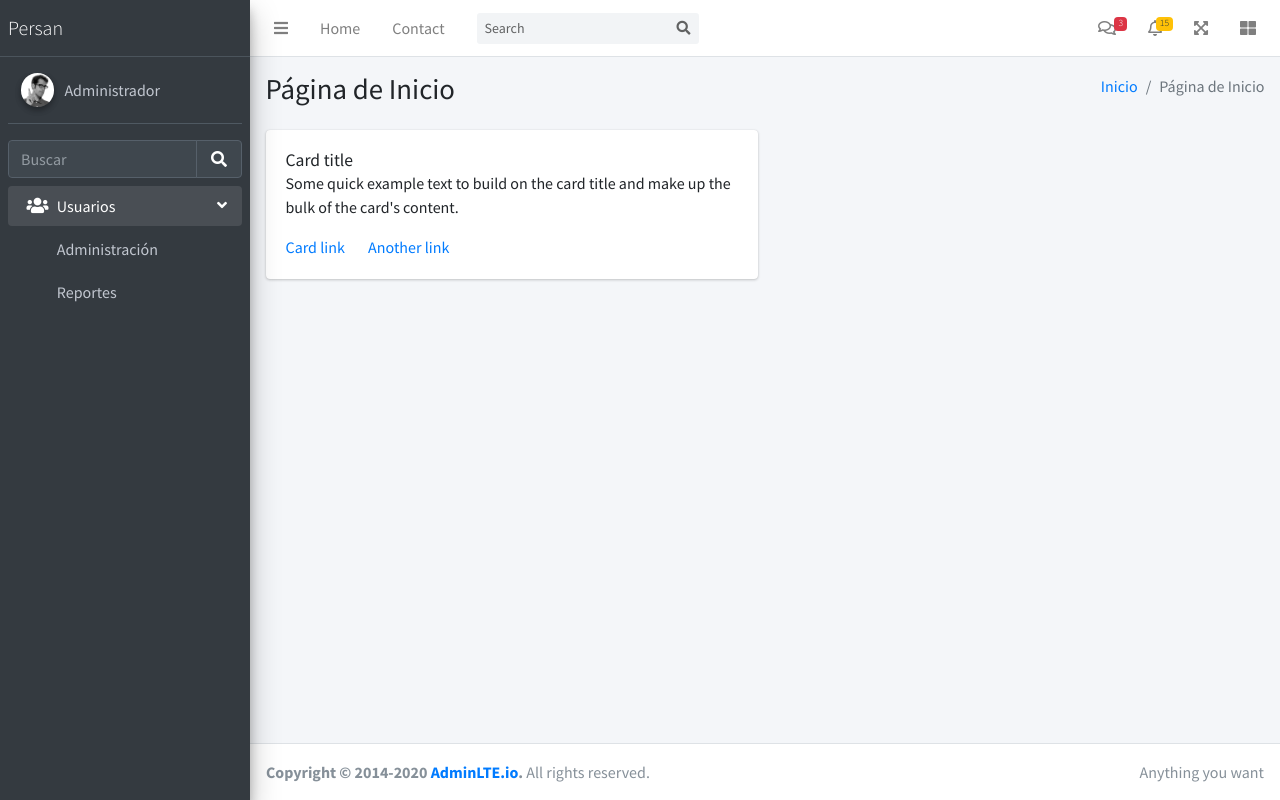
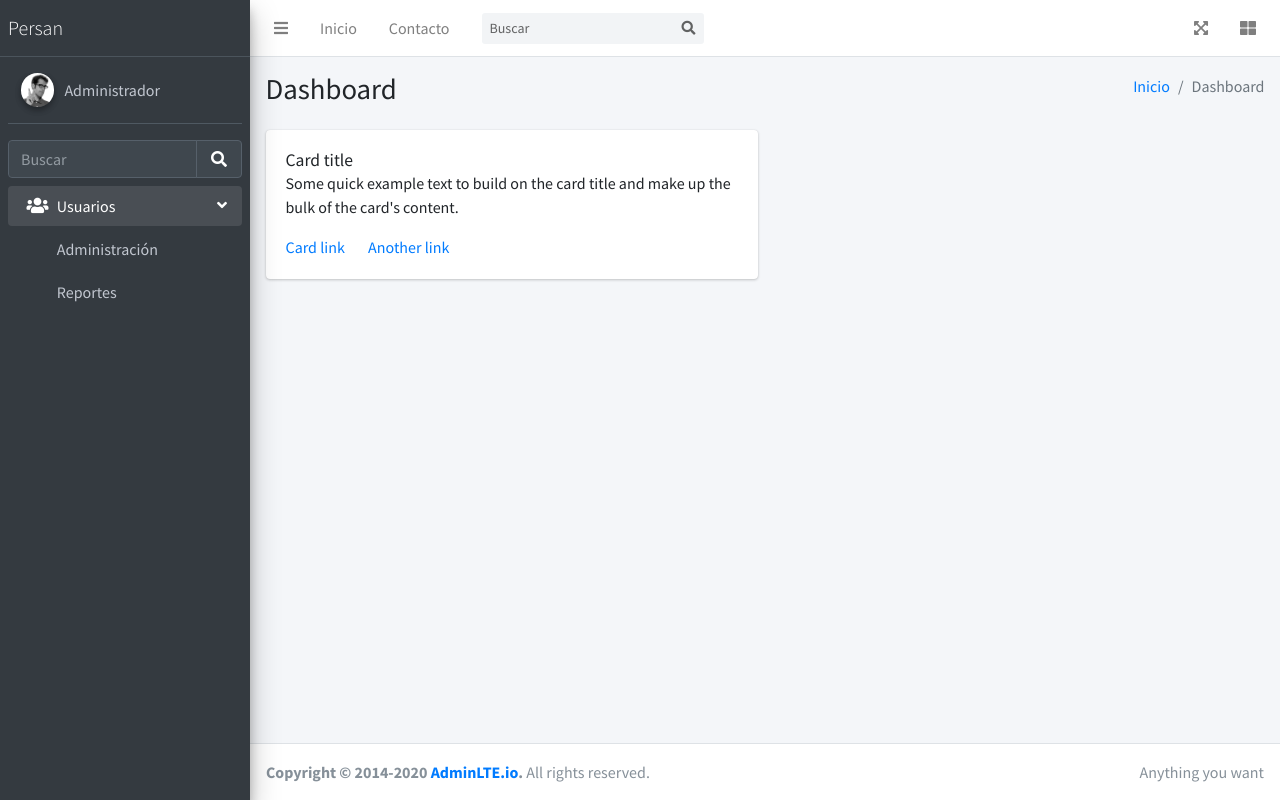
Before and after one commit to rbnm56/rep-persan, a PHP site: page /admin.php in a window 1280 px wide. Run offline with PHP 8.4, Linux system fonts and the light colour scheme.

Commit message:
modificacion de barra y header

```diff
--- a/admin.php
+++ b/admin.php
@@ -12,12 +12,12 @@
       <div class="container-fluid">
         <div class="row mb-2">
           <div class="col-sm-6">
-            <h1 class="m-0">Página de Inicio</h1>
+            <h1 class="m-0">Dashboard</h1>
           </div><!-- /.col -->
           <div class="col-sm-6">
             <ol class="breadcrumb float-sm-right">
               <li class="breadcrumb-item"><a href="#">Inicio</a></li>
-              <li class="breadcrumb-item active">Página de Inicio</li>
+              <li class="breadcrumb-item active">Dashboard</li>
             </ol>
           </div><!-- /.col -->
         </div><!-- /.row -->
--- a/templates/barra.php
+++ b/templates/barra.php
@@ -9,17 +9,17 @@
         <a class="nav-link" data-widget="pushmenu" href="#" role="button"><i class="fas fa-bars"></i></a>
       </li>
       <li class="nav-item d-none d-sm-inline-block">
-        <a href="index3.html" class="nav-link">Home</a>
+        <a href="admin.php" class="nav-link">Inicio</a>
       </li>
       <li class="nav-item d-none d-sm-inline-block">
-        <a href="#" class="nav-link">Contact</a>
+        <a href="#" class="nav-link">Contacto</a>
       </li>
     </ul>
 
     <!-- SEARCH FORM -->
     <form class="form-inline ml-3">
       <div class="input-group input-group-sm">
-        <input class="form-control form-control-navbar" type="search" placeholder="Search" aria-label="Search">
+        <input class="form-control form-control-navbar" type="search" placeholder="Buscar" aria-label="Search">
         <div class="input-group-append">
           <button class="btn btn-navbar" type="submit">
             <i class="fas fa-search"></i>
@@ -31,90 +31,6 @@
     <!-- Right navbar links -->
     <ul class="navbar-nav ml-auto">
       <!-- Messages Dropdown Menu -->
-      <li class="nav-item dropdown">
-        <a class="nav-link" data-toggle="dropdown" href="#">
-          <i class="far fa-comments"></i>
-          <span class="badge badge-danger navbar-badge">3</span>
-        </a>
-        <div class="dropdown-menu dropdown-menu-lg dropdown-menu-right">
-          <a href="#" class="dropdown-item">
-            <!-- Message Start -->
-            <div class="media">
-              <img src="dist/img/user1-128x128.jpg" alt="User Avatar" class="img-size-50 mr-3 img-circle">
-              <div class="media-body">
-                <h3 class="dropdown-item-title">
-                  Brad Diesel
-                  <span class="float-right text-sm text-danger"><i class="fas fa-star"></i></span>
-                </h3>
-                <p class="text-sm">Call me whenever you can...</p>
-                <p class="text-sm text-muted"><i class="far fa-clock mr-1"></i> 4 Hours Ago</p>
-              </div>
-            </div>
-            <!-- Message End -->
-          </a>
-          <div class="dropdown-divider"></div>
-          <a href="#" class="dropdown-item">
-            <!-- Message Start -->
-            <div class="media">
-              <img src="dist/img/user8-128x128.jpg" alt="User Avatar" class="img-size-50 img-circle mr-3">
-              <div class="media-body">
-                <h3 class="dropdown-item-title">
-                  John Pierce
-                  <span class="float-right text-sm text-muted"><i class="fas fa-star"></i></span>
-                </h3>
-                <p class="text-sm">I got your message bro</p>
-                <p class="text-sm text-muted"><i class="far fa-clock mr-1"></i> 4 Hours Ago</p>
-              </div>
-            </div>
-            <!-- Message End -->
-          </a>
-          <div class="dropdown-divider"></div>
-          <a href="#" class="dropdown-item">
-            <!-- Message Start -->
-            <div class="media">
-              <img src="dist/img/user3-128x128.jpg" alt="User Avatar" class="img-size-50 img-circle mr-3">
-              <div class="media-body">
-                <h3 class="dropdown-item-title">
-                  Nora Silvester
-                  <span class="float-right text-sm text-warning"><i class="fas fa-star"></i></span>
-                </h3>
-                <p class="text-sm">The subject goes here</p>
-                <p class="text-sm text-muted"><i class="far fa-clock mr-1"></i> 4 Hours Ago</p>
-              </div>
-            </div>
-            <!-- Message End -->
-          </a>
-          <div class="dropdown-divider"></div>
-          <a href="#" class="dropdown-item dropdown-footer">See All Messages</a>
-        </div>
-      </li>
-      <!-- Notifications Dropdown Menu -->
-      <li class="nav-item dropdown">
-        <a class="nav-link" data-toggle="dropdown" href="#">
-          <i class="far fa-bell"></i>
-          <span class="badge badge-warning navbar-badge">15</span>
-        </a>
-        <div class="dropdown-menu dropdown-menu-lg dropdown-menu-right">
-          <span class="dropdown-header">15 Notifications</span>
-          <div class="dropdown-divider"></div>
-          <a href="#" class="dropdown-item">
-            <i class="fas fa-envelope mr-2"></i> 4 new messages
-            <span class="float-right text-muted text-sm">3 mins</span>
-          </a>
-          <div class="dropdown-divider"></div>
-          <a href="#" class="dropdown-item">
-            <i class="fas fa-users mr-2"></i> 8 friend requests
-            <span class="float-right text-muted text-sm">12 hours</span>
-          </a>
-          <div class="dropdown-divider"></div>
-          <a href="#" class="dropdown-item">
-            <i class="fas fa-file mr-2"></i> 3 new reports
-            <span class="float-right text-muted text-sm">2 days</span>
-          </a>
-          <div class="dropdown-divider"></div>
-          <a href="#" class="dropdown-item dropdown-footer">See All Notifications</a>
-        </div>
-      </li>
       <li class="nav-item">
         <a class="nav-link" data-widget="fullscreen" href="#" role="button">
           <i class="fas fa-expand-arrows-alt"></i>
--- a/templates/header.php
+++ b/templates/header.php
@@ -1,9 +1,9 @@
 <!DOCTYPE html>
-<html lang="en">
+<html lang="es">
 <head>
   <meta charset="utf-8">
   <meta name="viewport" content="width=device-width, initial-scale=1">
-  <title>AdminLTE 3 | Starter</title>
+  <title>Persan</title>
 
   <!-- Google Font: Source Sans Pro -->
   <link rel="stylesheet" href="https://fonts.googleapis.com/css?family=Source+Sans+Pro:300,400,400i,700&display=fallback">
```
